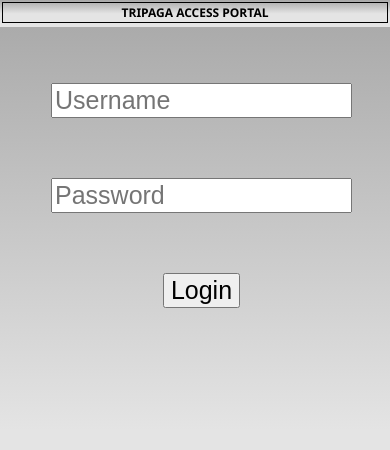
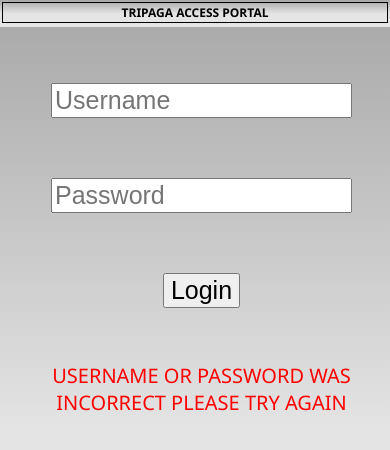
Before and after one commit to Xeavior/TripagaApp, a website: page BlankCordovaApp1/BlankCordovaApp1/www/index.html in a window 390 px wide. Both pictures are taken after a click on the button "Login". Drawn offline with Linux system fonts and the light colour scheme; some packages are replaced by stand-ins of ours.

Commit message:
Created notification for invalid login and fixed login bug

```diff
--- a/BlankCordovaApp1/BlankCordovaApp1/www/css/index.css
+++ b/BlankCordovaApp1/BlankCordovaApp1/www/css/index.css
@@ -73,6 +73,11 @@ body {
     padding-right: 17px;
     border: 1px solid black;
     text-align: center;
+}
+
+#invalidLogin{
+    color: red;
+    font-size: 20px;
 }
 
 #heading {
--- a/BlankCordovaApp1/BlankCordovaApp1/www/index.html
+++ b/BlankCordovaApp1/BlankCordovaApp1/www/index.html
@@ -28,6 +28,7 @@
                         <br>
                         <input id="login" type="button" value="Login"/>
                     </form>
+                    <div id="loginAttemptNote"></div>
                 </td>
             </tr>
         </table>
--- a/BlankCordovaApp1/BlankCordovaApp1/www/scripts/index.js
+++ b/BlankCordovaApp1/BlankCordovaApp1/www/scripts/index.js
@@ -1,5 +1,5 @@
 /*
-* Jasen Skipworth
+* Jasen Skipworth, Kevin Rogers
 * Contains functions needed navigating tabs, logging out, and displaying data
 * for all.html and favorites.html
 * 11/11/17
--- a/BlankCordovaApp1/BlankCordovaApp1/www/scripts/login.js
+++ b/BlankCordovaApp1/BlankCordovaApp1/www/scripts/login.js
@@ -6,7 +6,8 @@
 (function () {
     "use strict";
 
-    var dataTitle;
+    var dataTitle, adminLogin;
+
 
     document.addEventListener('deviceready', onDeviceReady.bind(this), false);
 
@@ -15,12 +16,14 @@
         document.addEventListener('pause', onPause.bind(this), false);
         document.addEventListener('resume', onResume.bind(this), false);
 
-        var adminLogin = ["admin", "ID10t!"];
+        adminLogin = ["admin", "ID10t!"];
 
         document.getElementById('login').addEventListener('click', function () {
-
-            if (adminLogin[0].toLowerCase == document.getElementById("username").value.toLowerCase && adminLogin[1] === document.getElementById("password").value)
+            console.log(adminLogin);
+            if ((adminLogin[1] === document.getElementById("password").value)&&(adminLogin[0] == document.getElementById("username").value.toLowerCase()))
                 location.replace('all.html');
+            else
+                document.getElementById("loginAttemptNote").innerHTML = '<p id="invalidLogin"> Username or Password was incorrect please try again </p>';
         });
 
         document.getElementById("username").addEventListener("keypress", function (event) {
@@ -32,13 +35,13 @@
 
         document.getElementById("password").addEventListener("keypress", function (event) {
             if (event.keyCode === 13) {
-                if (adminLogin[0].toLowerCase == document.getElementById("username").value.toLowerCase && adminLogin[1] === document.getElementById("password").value)
+                if ((adminLogin[1] === document.getElementById("password").value) && (adminLogin[0] == document.getElementById("username").value.toLowerCase()))
                     location.replace('all.html');
+                else
+                    document.getElementById("loginAttemptNote").innerHTML = '<p id="invalidLogin"> Username or Password was incorrect please try again </p>';
                 event.preventDefault();
             }
         });
-
-
 
         // TODO: Cordova has been loaded. Perform any initialization that requires Cordova here.
         var parentElement = document.getElementById('deviceready');
```
